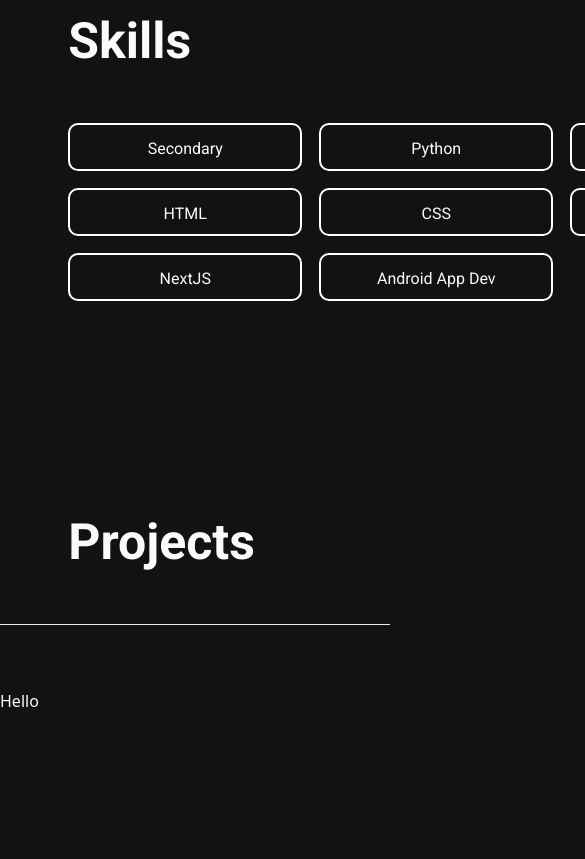
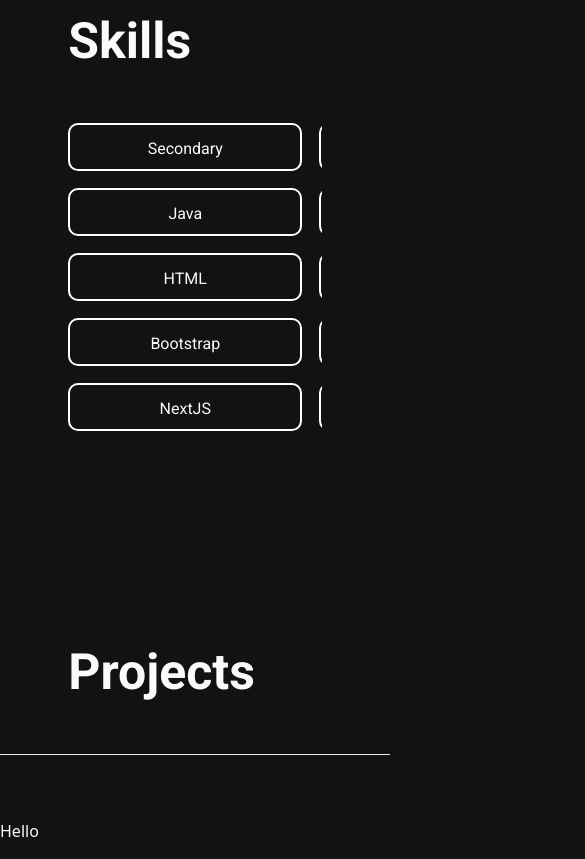
Before and after one commit to aloy2312/portfolio, a Next.js app: page / in a window 390 px wide. Shown: the part 2060-2919 px from the top of the page, 585 px wide, since content can reach past the window. Before the commit the page ends 2789 px from the top, so only its background shows below. Built offline with nearby package versions, Linux system fonts and the light colour scheme.

Commit message:
update errors

```diff
--- a/pages/_document.js
+++ b/pages/_document.js
@@ -6,7 +6,7 @@ class MyDocument extends Document {
       <Html>
         <Head>
           <link rel="preconnect" href="https://fonts.googleapis.com" />
-          <link rel="preconnect" href="https://fonts.gstatic.com" crossorigin />
+          <link rel="preconnect" href="https://fonts.gstatic.com" crossOrigin />
           <link
             href="https://fonts.googleapis.com/css2?family=Roboto:wght@300;400;500;700;900&display=swap"
             rel="stylesheet"
--- a/styles/skills.module.css
+++ b/styles/skills.module.css
@@ -25,3 +25,22 @@
 .container {
   margin-bottom: 12rem;
 }
+
+@media (max-width: 1300px) {
+  .badgeList {
+    grid-template-columns: 15.625rem 15.625rem 15.625rem;
+  }
+}
+
+@media (max-width: 1050px) {
+  .badgeList {
+    grid-template-columns: 15.625rem 15.625rem;
+  }
+}
+
+@media (max-width: 650px) {
+  .badgeList {
+    grid-template-columns: 15.625rem 15.625rem;
+    overflow-x: auto;
+  }
+}
```
